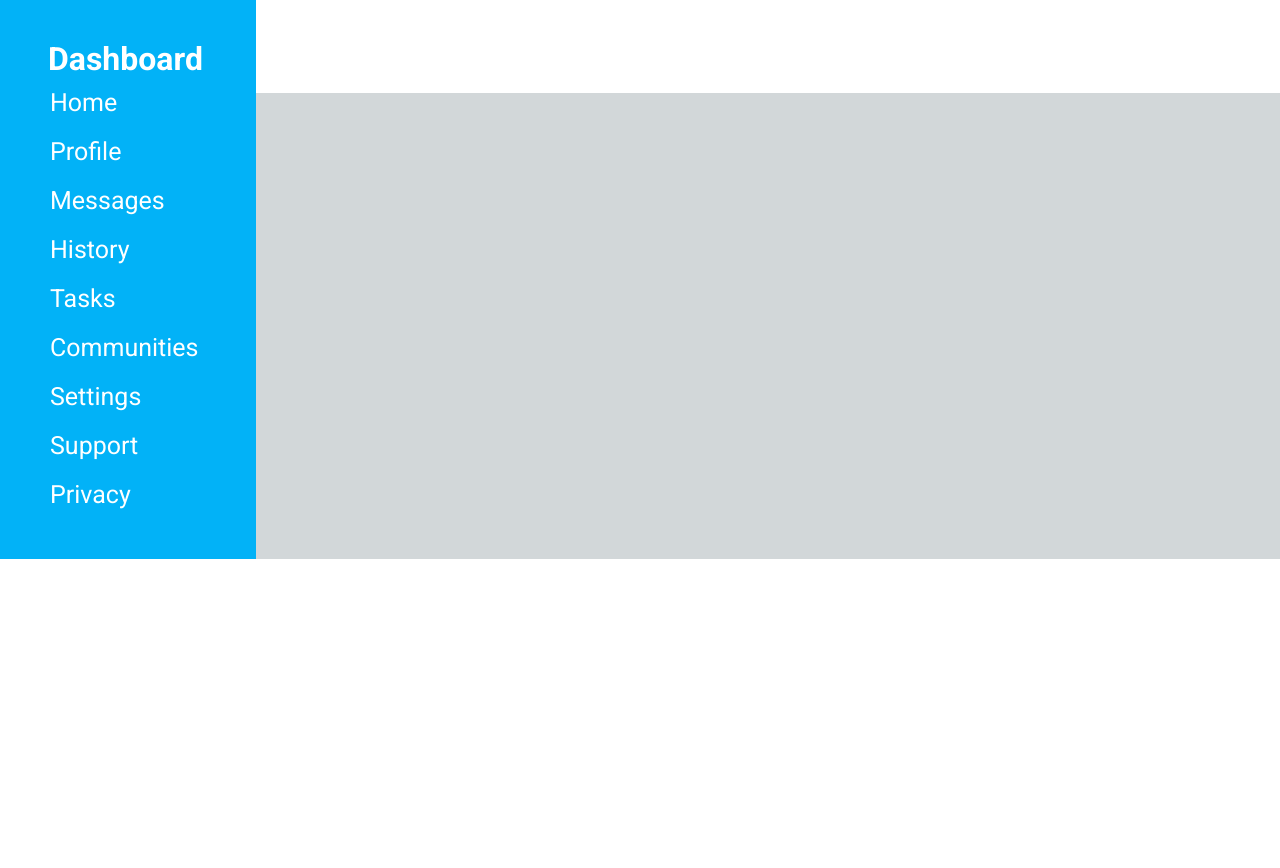
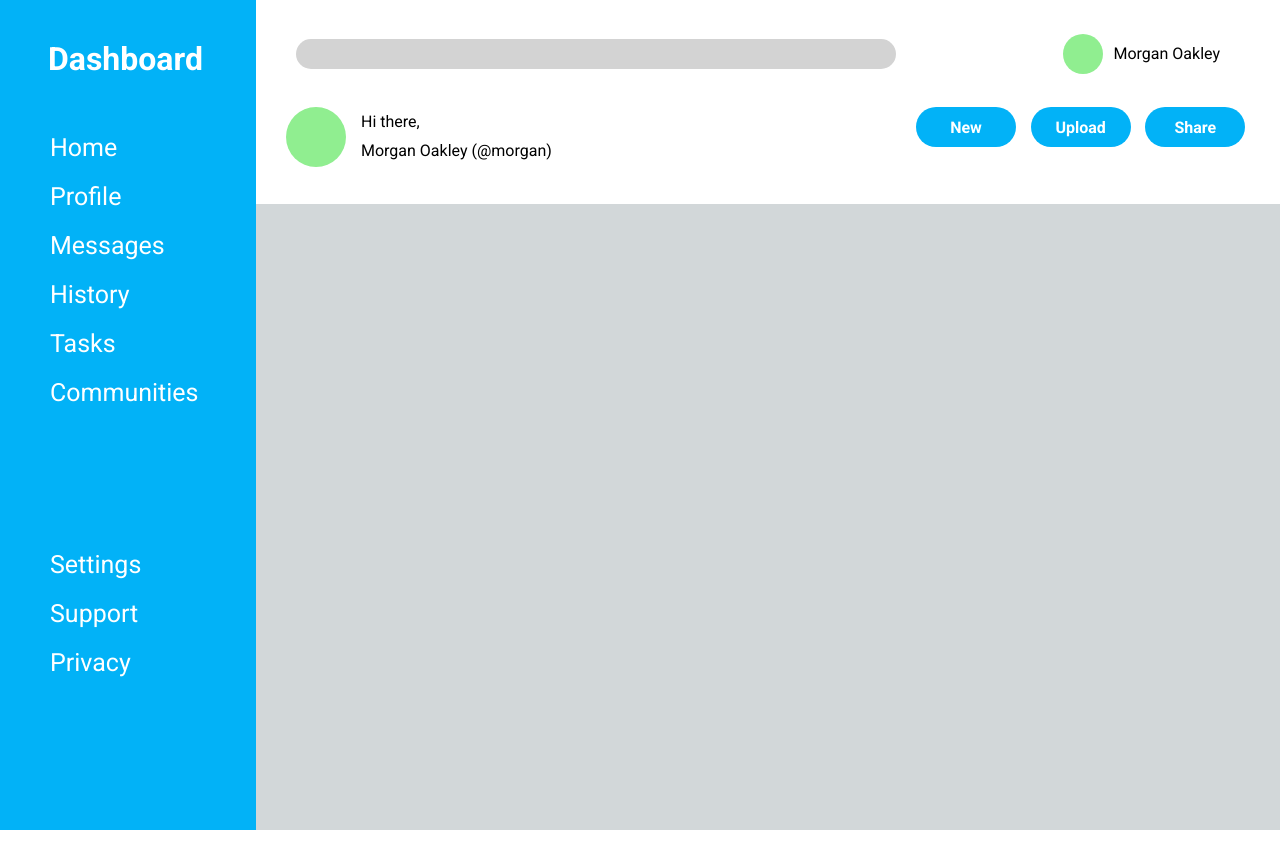
Before and after one commit to huymn/admin-dashboard, a plain HTML site: page index.html in a window 1280 px wide. Before the commit the page ends 800 px from the top, so only its background shows below. Drawn offline with Linux system fonts and the light colour scheme.

Commit message:
feat: add header content and styling
Authorized-by: Huy Nguyen (huynguyen560@gmail.com)

```diff
--- a/index.html
+++ b/index.html
@@ -9,10 +9,25 @@
   <body>
     <div class="container">
       <div class="header">
-        <div class="search"></div>
-        <div class="profile"></div>
-        <div class="profile-header"></div>
-        <div class="header-nav"></div>
+        <div class="search">
+          <div class="search-bar"></div>
+        </div>
+        <div class="profile">
+          <div class="profile-img"></div>
+          <p class="profile-name">Morgan Oakley</p>
+        </div>
+        <div class="profile-header">
+          <div class="profile-header-img"></div>
+          <p class="greeting">Hi there,</p>
+          <p class="name">Morgan Oakley (@morgan)</p>
+        </div>
+        <div class="header-nav">
+          <ul>
+            <li>New</li>
+            <li>Upload</li>
+            <li>Share</li>
+          </ul>
+        </div>
       </div>
       <div class="sidebar">
         <h1>Dashboard</h1>
--- a/style.css
+++ b/style.css
@@ -18,6 +18,9 @@
   grid-row: 1 / 3;
   grid-column: 1 / 2;
   padding: 40px;
+  display: grid;
+  grid-template-rows: 1fr 5fr 3fr;
+  height: 750px;
 }
 
 h1 {
@@ -33,14 +36,97 @@ h1 {
 .header {
   grid-row: 1 / 2;
   grid-column: 2 / 3;
+  display: grid;
+  grid-template-columns: 1fr 1fr;
+  grid-template-rows: 1fr 1fr;
+  gap: 10px;
+  padding: 10px 30px;
+}
+
+.search {
+  padding: 5px 10px;
+  display: flex;
+  justify-content: center;
+  align-items: center;
+}
+
+.search-bar {
+  height: 30px;
+  width: 600px;
+  background-color: lightgray;
+  border-radius: 20px;
+  font-weight: bold;
+}
+
+.profile {
+  display: flex;
+  justify-content: end;
+  align-items: center;
+  padding-right: 20px;
+}
+
+.profile-name {
+  padding: 10px;
+}
+
+.profile-img {
+  height: 40px;
+  width: 40px;
+  background-color: lightgreen;
+  border-radius: 50%;
+}
+
+.header-nav ul {
+  display: grid;
+  grid-template-columns: 1fr 1fr 1fr;
+  gap: 10px;
+}
+
+.header-nav ul li {
+  background-color: #02b2f7;
+  width: 100px;
+  height: 40px;
+  border-radius: 20px;
+  text-align: center;
+  color: white;
+  font-weight: bold;
+  display: flex;
+  justify-content: center;
+  align-items: center;
+}
+
+.profile-header {
+  display: grid;
+  grid-template-columns: 70px 300px;
+  grid-template-rows: 1fr 2fr;
+}
+
+.profile-header-img {
+  height: 60px;
+  width: 60px;
+  background-color: lightgreen;
+  border-radius: 50%;
+  grid-column: 1 / 2;
+  grid-row: 1 / 3;
+}
+
+.greeting {
+  padding: 5px;
+}
+
+.name {
+  padding: 5px;
 }
 
 .content {
   background-color: #d2d7d9;
   grid-row: 2 / 3;
   grid-column: 2 / 3;
+  height: 626px;
 }
 
 ul {
   list-style: none;
+  padding: 0;
+  margin: 0;
 }
```
